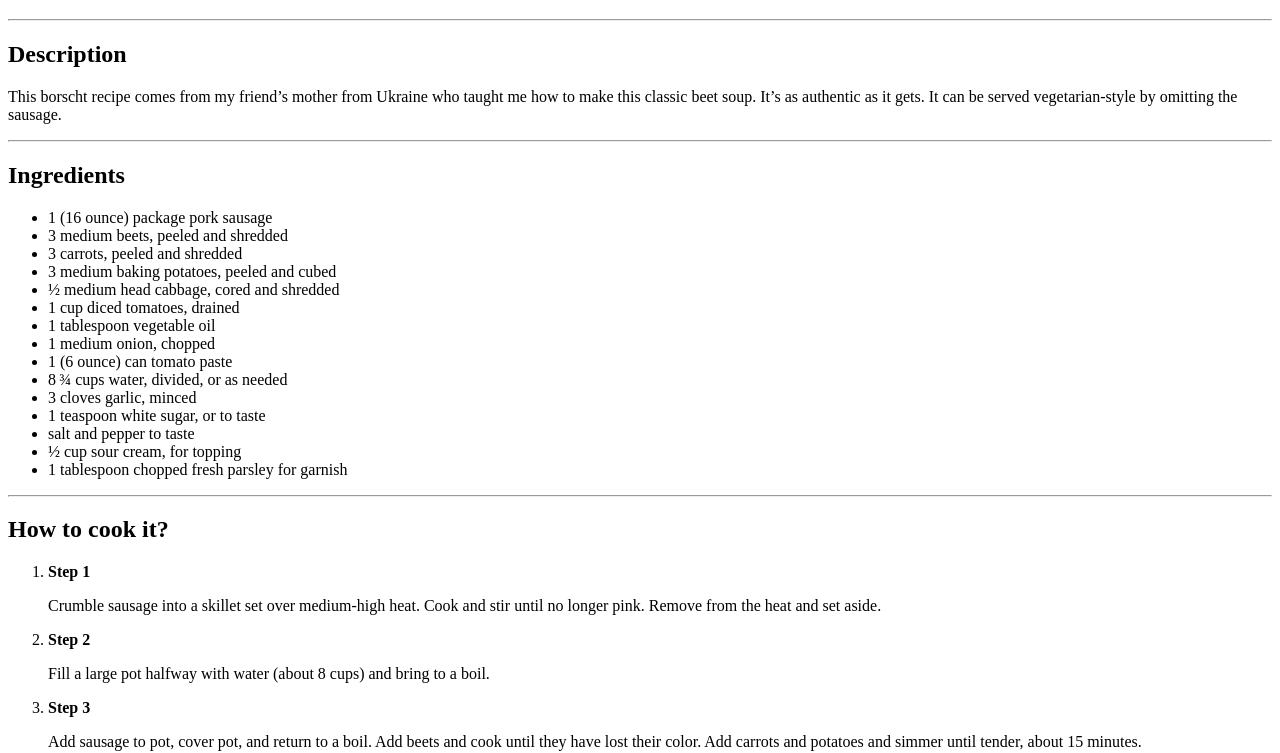
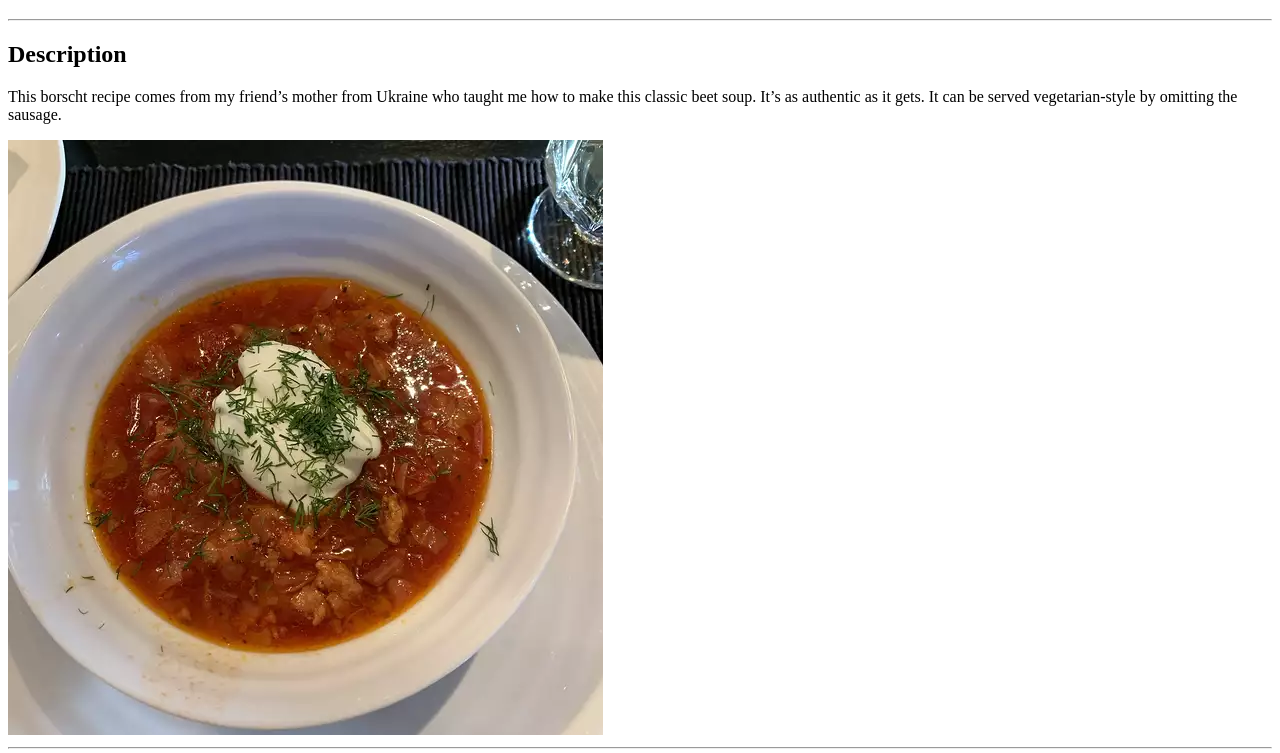
Before and after one commit to Frost-Side/odin-recipes, a plain HTML site: page recipes/ukrainian-borscht-soup.html in a window 1280 px wide. Shown: the part 61-814 px from the top of the page. Drawn offline with Linux system fonts and the light colour scheme.

Commit message:
add image for ukrainian borscht soup page

```diff
--- a/recipes/ukrainian-borscht-soup.html
+++ b/recipes/ukrainian-borscht-soup.html
@@ -9,6 +9,7 @@
     <hr>
     <h2>Description</h2>
     <p>This borscht recipe comes from my&nbsp;friend&rsquo;s mother from Ukraine who taught me&nbsp;how to&nbsp;make this classic beet soup. It&rsquo;s as&nbsp;authentic as&nbsp;it&nbsp;gets. It&nbsp;can be&nbsp;served vegetarian-style by&nbsp;omitting the sausage.</p>
+    <img src="../images/ukrainian-borscht.jpg" alt="picture of ukrainian borscht soup">
     <hr>
     <h2>Ingredients</h2>
     <ul>
```
